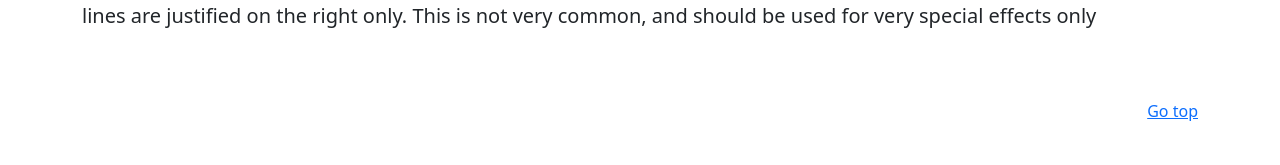
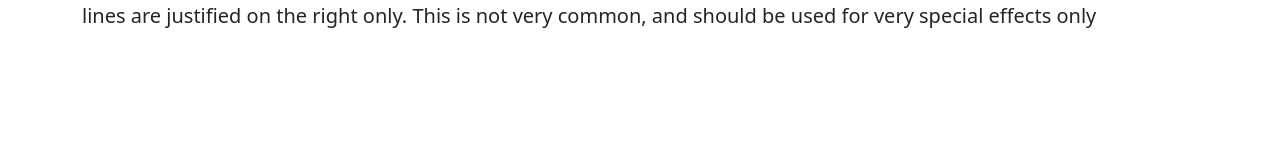
Before and after one commit to martinezger/content-management-system, a Django app: page /about/ in a window 1280 px wide. Shown: the part 635-800 px from the top of the page. Run offline with Django 4.2, Linux system fonts and the light colour scheme; data that the repository does not hold is empty.

Commit message:
borre el go top

```diff
--- a/news_portal/templates/news_portal/base.html
+++ b/news_portal/templates/news_portal/base.html
@@ -124,7 +124,7 @@
 <footer class="text-muted py-5">
   <div class="container">
     <p class="float-end mb-1">
-      <a href="#">Go top</a>
+
     </p>
     <p class="mb-1">{{footer}}</p>
   </div>
```
Also changed, not shown: Readme.md.
